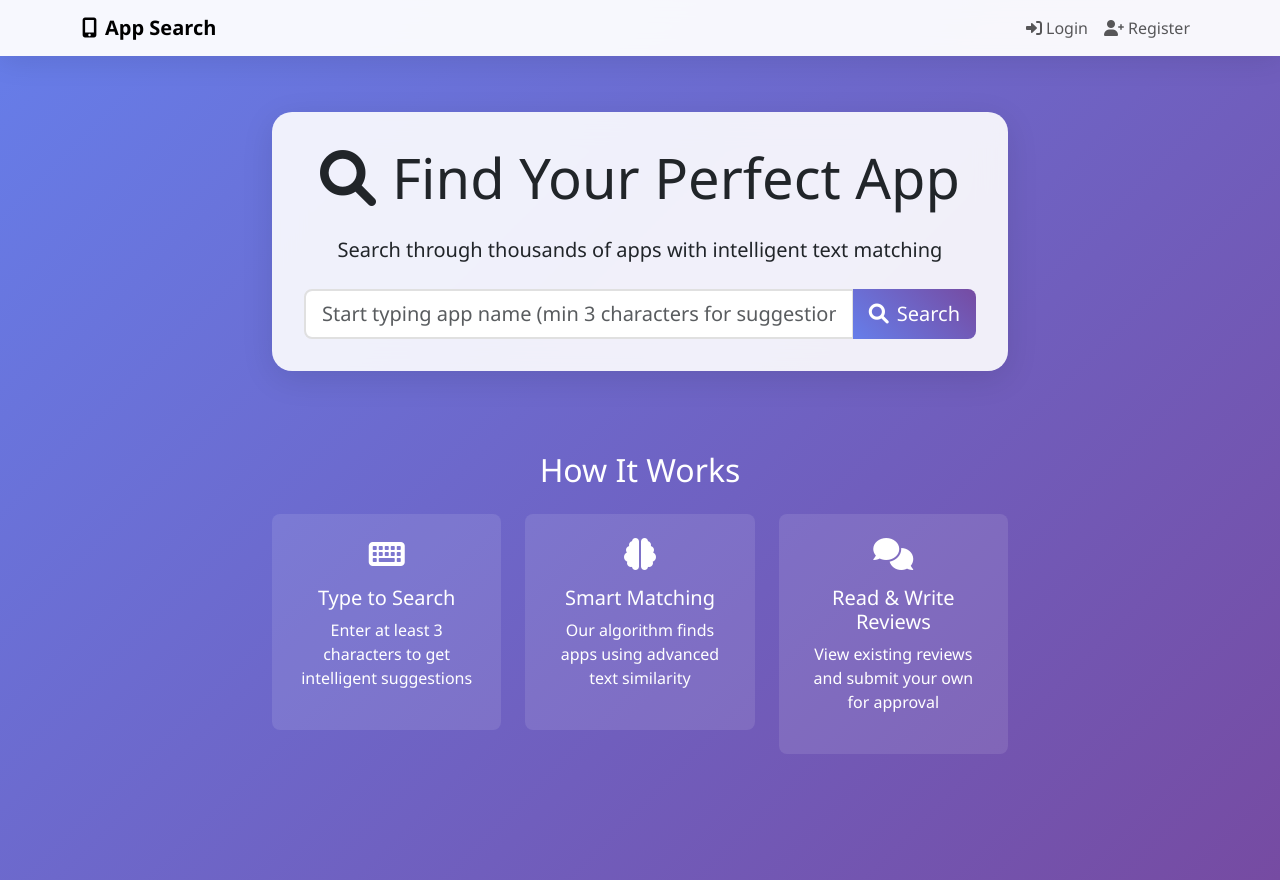
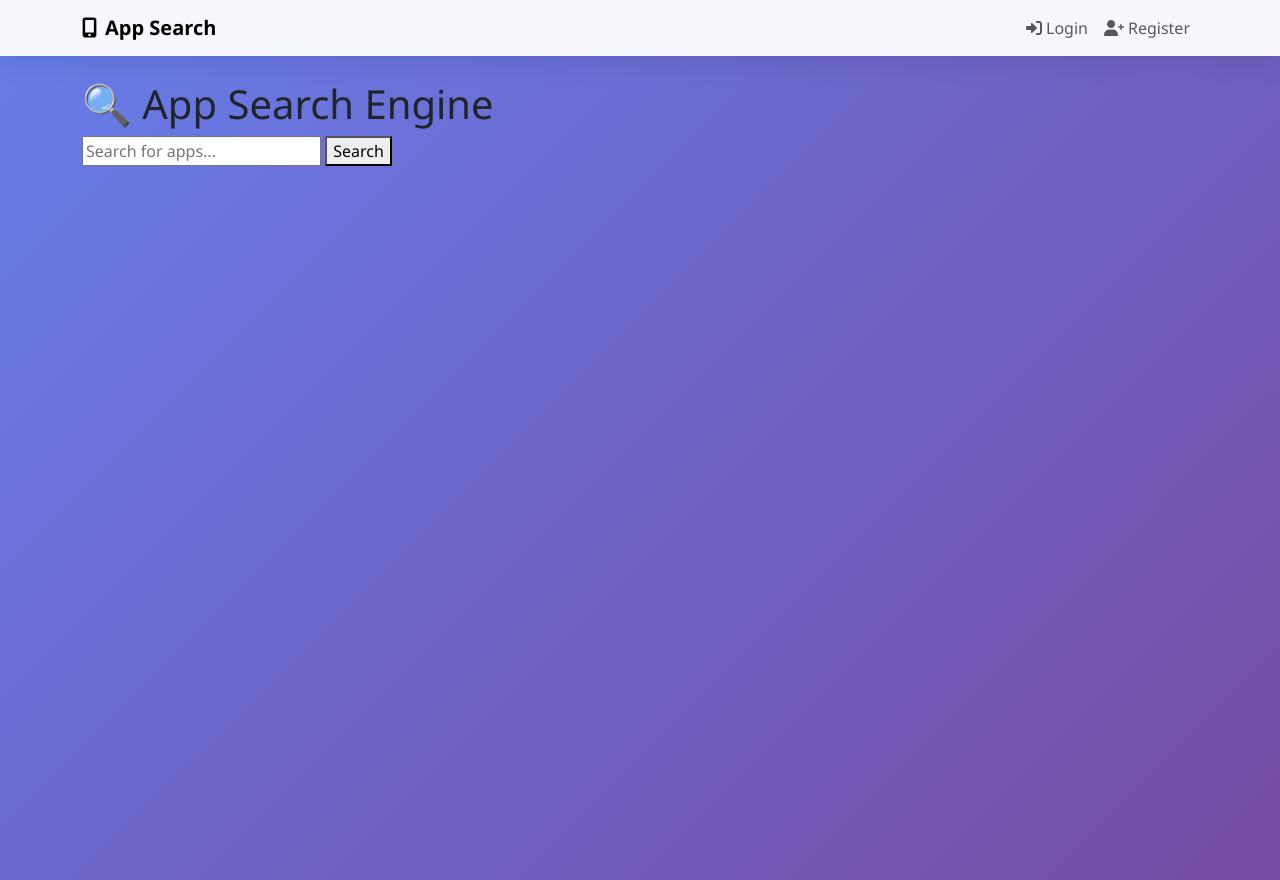
Before and after one commit to shub1709/franklin_templeton, a Django app: page / in a window 1280 px wide. Run offline with Django 4.2, Linux system fonts and the light colour scheme; parts of the project's set-up code (start-up, migrations or seed data) failed here and were passed over; some libraries are stand-ins or nearby versions.

Commit message:
Updated home.html for new layout

```diff
--- a/templates/apps/home.html
+++ b/templates/apps/home.html
@@ -1,158 +1,82 @@
-<!-- templates/apps/home.html -->
-{% extends 'base.html' %}
-
-{% block title %}
-    {% if query %}Search Results for "{{ query }}"{% else %}App Search - Find Your Favorite Apps{% endif %}
-{% endblock %}
+{% extends "base.html" %}
+{% block title %}App Search - Results{% endblock %}
 
 {% block content %}
 <div class="container">
-    <!-- Search Section -->
-    <div class="row justify-content-center">
-        <div class="col-lg-8">
-            <div class="search-container text-center">
-                <h1 class="display-4 mb-4">
-                    <i class="fas fa-search me-3"></i>Find Your Perfect App
-                </h1>
-                <p class="lead mb-4">Search through thousands of apps with intelligent text matching</p>
-
-                <form method="GET" id="search-form" class="position-relative">
-                    <div class="input-group input-group-lg">
-                        <input
-                            type="text"
-                            name="q"
-                            id="search-input"
-                            class="form-control search-input"
-                            placeholder="Start typing app name (min 3 characters for suggestions)..."
-                            value="{{ query }}"
-                            autocomplete="off"
-                        >
-                        <button class="btn btn-primary search-btn" type="submit">
-                            <i class="fas fa-search me-2"></i>Search
-                        </button>
-                    </div>
-                    <div id="autocomplete" class="autocomplete-dropdown" style="display: none;"></div>
+    <div class="header">
+        <h1>🔍 App Search Engine</h1>
+        <form method="get" class="search-bar">
+            <input type="text" name="q" placeholder="Search for apps..." value="{{ query }}">
+            <button type="submit">Search</button>
         </form>
     </div>
+
+    {% if show_results and apps %}
+    <div class="results-container">
+        <div class="main-result">
+            <div class="main-result-header">
+                <div class="crown-icon">👑</div>
+                <h2>Best Match</h2>
+            </div>
+            {% with app=apps.0 %}
+            <div class="main-app-card app-card">
+                <div class="app-header">
+                    <div class="app-icon">{{ app.app_name|slice:":2"|upper }}</div>
+                    <div class="app-title">{{ app.app_name }}</div>
+                </div>
+                <div class="app-details">
+                    <div class="detail-item">
+                        ⭐ <span class="rating">{{ app.rating }}</span>
+                    </div>
+                    <div class="detail-item">
+                        📱 <span class="category">{{ app.category }}</span>
+                    </div>
+                    <div class="detail-item">
+                        📊 <span>{{ app.installs }}</span>
+                    </div>
+                    <div class="detail-item">
+                        💰 <span>{% if app.price > 0 %}${{ app.price }}{% else %}Free{% endif %}</span>
                     </div>
                 </div>
-
-    <!-- Results Section -->
-    {% if show_results %}
-        <div class="row">
-            <div class="col-12">
-                <h2 class="text-white mb-4">
-                    {% if apps %}
-                        <i class="fas fa-list me-2"></i>Found {{ apps|length }} result{{ apps|length|pluralize }} for "{{ query }}"
-                    {% else %}
-                        <i class="fas fa-exclamation-circle me-2"></i>No results found for "{{ query }}"
-                    {% endif %}
-                </h2>
+                <div class="app-actions">
+                    <a href="{% url 'app_detail' app.id %}" class="btn btn-primary">View Details</a>
                 </div>
             </div>
-
-        {% if apps %}
-            <div class="row">
-                {% for app in apps %}
-                    <div class="col-lg-6 col-xl-4 mb-4">
-                        <div class="app-card h-100">
-                            <div class="d-flex justify-content-between align-items-start mb-3">
-                                <h5 class="card-title mb-0">{{ app.app_name|truncatechars:50 }}</h5>
-                                {% if app.rating %}
-                                    <div class="rating-stars">
-                                        {% for i in "12345" %}
-                                            {% if forloop.counter <= app.rating|floatformat:0 %}
-                                                <i class="fas fa-star"></i>
-                                            {% else %}
-                                                <i class="far fa-star"></i>
-                                            {% endif %}
-                                        {% endfor %}
-                                        <small class="text-muted">({{ app.rating }})</small>
-                                    </div>
-                                {% endif %}
+            {% endwith %}
         </div>
 
-                            <div class="mb-3">
-                                <span class="badge-category">{{ app.category|title }}</span>
-                                <span class="badge bg-light text-dark ms-2">{{ app.content_rating }}</span>
+        <div class="separator">
+            <div class="separator-text">Similar Apps You Might Like</div>
         </div>
 
-                            <div class="row text-center mb-3">
-                                <div class="col-4">
-                                    <small class="text-muted">Reviews</small>
-                                    <div class="fw-bold">{{ app.reviews_count|default:"N/A" }}</div>
+        <div class="similar-apps">
+            <div class="similar-apps-header">
+                <div class="grid-icon">📋</div>
+                <h2>Related Applications ({{ apps|length|add:"-1" }})</h2>
             </div>
-                                <div class="col-4">
-                                    <small class="text-muted">Installs</small>
-                                    <div class="fw-bold">{{ app.installs }}</div>
+            <div class="similar-apps-grid">
+                {% for app in apps|slice:"1:" %}
+                <div class="app-card">
+                    <div class="app-header">
+                        <div class="app-icon">{{ app.app_name|slice:":2"|upper }}</div>
+                        <div class="app-title">{{ app.app_name }}</div>
                     </div>
-                                <div class="col-4">
-                                    <small class="text-muted">Size</small>
-                                    <div class="fw-bold">{{ app.size }}</div>
+                    <div class="app-details">
+                        <div class="detail-item">⭐ <span class="rating">{{ app.rating }}</span></div>
+                        <div class="detail-item">📱 <span class="category">{{ app.category }}</span></div>
+                        <div class="detail-item">📊 <span>{{ app.installs }}</span></div>
+                        <div class="detail-item">💰 <span>{% if app.price > 0 %}${{ app.price }}{% else %}Free{% endif %}</span></div>
                     </div>
-                            </div>
-
-                            <p class="text-muted small mb-3">
-                                <i class="fas fa-tags me-1"></i>{{ app.genres|truncatechars:50 }}
-                            </p>
-
-                            <div class="d-flex justify-content-between align-items-center">
-                                <div>
-                                    {% if app.price > 0 %}
-                                        <span class="badge bg-success">${{ app.price }}</span>
-                                    {% else %}
-                                        <span class="badge bg-primary">Free</span>
-                                    {% endif %}
-                                </div>
-                                <a href="{% url 'app_detail' app.id %}" class="btn btn-outline-primary btn-sm">
-                                    <i class="fas fa-eye me-1"></i>View Details
-                                </a>
-                            </div>
+                    <div class="app-actions">
+                        <a href="{% url 'app_detail' app.id %}" class="btn btn-primary">View Details</a>
                     </div>
                 </div>
                 {% endfor %}
             </div>
-        {% else %}
-            <div class="row justify-content-center">
-                <div class="col-lg-6">
-                    <div class="text-center text-white">
-                        <i class="fas fa-search fa-3x mb-3 opacity-50"></i>
-                        <h4>No apps found</h4>
-                        <p>Try adjusting your search terms or browse all categories.</p>
         </div>
     </div>
-            </div>
-        {% endif %}
-    {% else %}
-        <!-- Welcome Section -->
-        <div class="row justify-content-center text-center text-white mt-5">
-            <div class="col-lg-8">
-                <h2 class="mb-4">How It Works</h2>
-                <div class="row">
-                    <div class="col-md-4 mb-4">
-                        <div class="bg-white bg-opacity-10 p-4 rounded-3">
-                            <i class="fas fa-keyboard fa-2x mb-3"></i>
-                            <h5>Type to Search</h5>
-                            <p>Enter at least 3 characters to get intelligent suggestions</p>
-                        </div>
-                    </div>
-                    <div class="col-md-4 mb-4">
-                        <div class="bg-white bg-opacity-10 p-4 rounded-3">
-                            <i class="fas fa-brain fa-2x mb-3"></i>
-                            <h5>Smart Matching</h5>
-                            <p>Our algorithm finds apps using advanced text similarity</p>
-                        </div>
-                    </div>
-                    <div class="col-md-4 mb-4">
-                        <div class="bg-white bg-opacity-10 p-4 rounded-3">
-                            <i class="fas fa-comments fa-2x mb-3"></i>
-                            <h5>Read & Write Reviews</h5>
-                            <p>View existing reviews and submit your own for approval</p>
-                        </div>
-                    </div>
-                </div>
-            </div>
-        </div>
+    {% elif show_results %}
+        <div class="no-results">No apps found matching "{{ query }}"</div>
     {% endif %}
 </div>
 {% endblock %}
```
Lines whose indentation alone changed are shown as unchanged.
